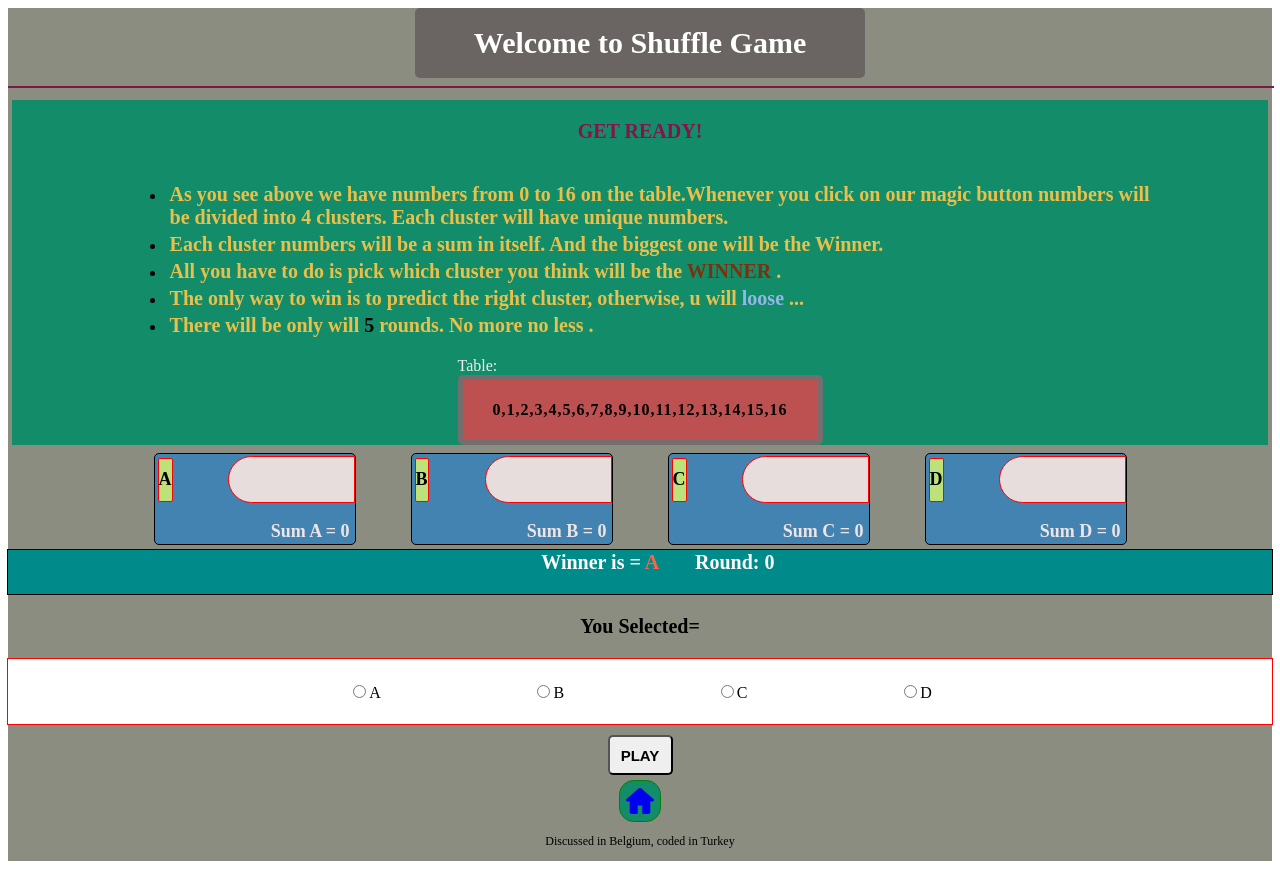
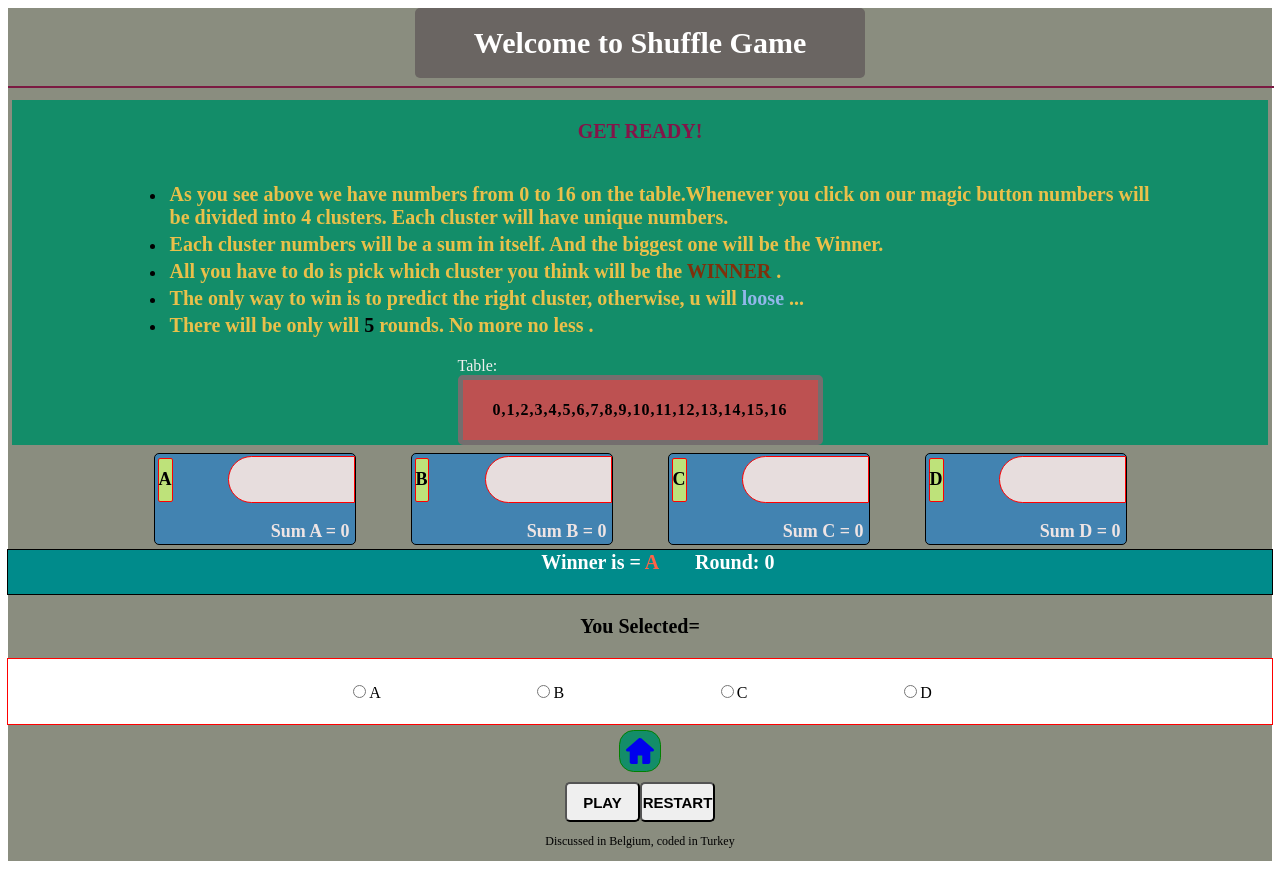
Before and after one commit to muratcan23/minigame, a React (Create React App) app: page /shuffle in a window 1280 px wide. Built offline with nearby package versions, Linux system fonts and the light colour scheme.

Commit message:
add restart button

```diff
--- a/src/Pages/Shuffle.tsx
+++ b/src/Pages/Shuffle.tsx
@@ -1,6 +1,5 @@
 import {
   Box,
-  Button,
   Divider,
   Flex,
   HStack,
@@ -47,6 +46,13 @@ const Shuffle: FC = () => {
       // Stop the game
       setIsDisabled(true);
     }
+  };
+
+  // refresh page
+  const handleRestart = () => {
+    setNumbers([]);
+    setRound(0);
+    setIsDisabled(false);
   };
 
   numbers.map((item, i) => {
@@ -527,21 +533,6 @@ const Shuffle: FC = () => {
         </Box>
       </HStack>
 
-      <Button
-        size="md"
-        onClick={handleClick}
-        disabled={isDisabled}
-        cursor="pointer"
-        h="40px"
-        w="65px"
-        borderRadius="5px"
-        fontWeight="bold"
-        fontSize="15px"
-        mt="10px"
-        _hover={{ background: "tomato" }}
-      >
-        PLAY
-      </Button>
       <Tooltip label="Go to home" bg="red.600" placement="right-start">
         <Flex
           mt="5px"
@@ -559,6 +550,41 @@ const Shuffle: FC = () => {
           <HomeIcon color="white" />
         </Flex>
       </Tooltip>
+      <Flex>
+        <Flex
+          as="button"
+          cursor="pointer"
+          h="40px"
+          w="75px"
+          borderRadius="5px"
+          fontWeight="bold"
+          fontSize="15px"
+          mt="10px"
+          _hover={{ background: "tomato" }}
+          onClick={handleClick}
+          disabled={isDisabled}
+          alignItems="center"
+          justifyContent="center"
+        >
+          {isDisabled ? "Game Over" : "PLAY"}
+        </Flex>
+        <Flex
+          as="button"
+          cursor="pointer"
+          h="40px"
+          w="75px"
+          borderRadius="5px"
+          fontWeight="bold"
+          fontSize="15px"
+          mt="10px"
+          _hover={{ background: "#66ACB0" }}
+          onClick={handleRestart}
+          alignItems="center"
+          justifyContent="center"
+        >
+          RESTART
+        </Flex>
+      </Flex>
       <Text fontSize="12px" fontWeight="hairline">
         Discussed in Belgium, coded in Turkey
       </Text>
```
